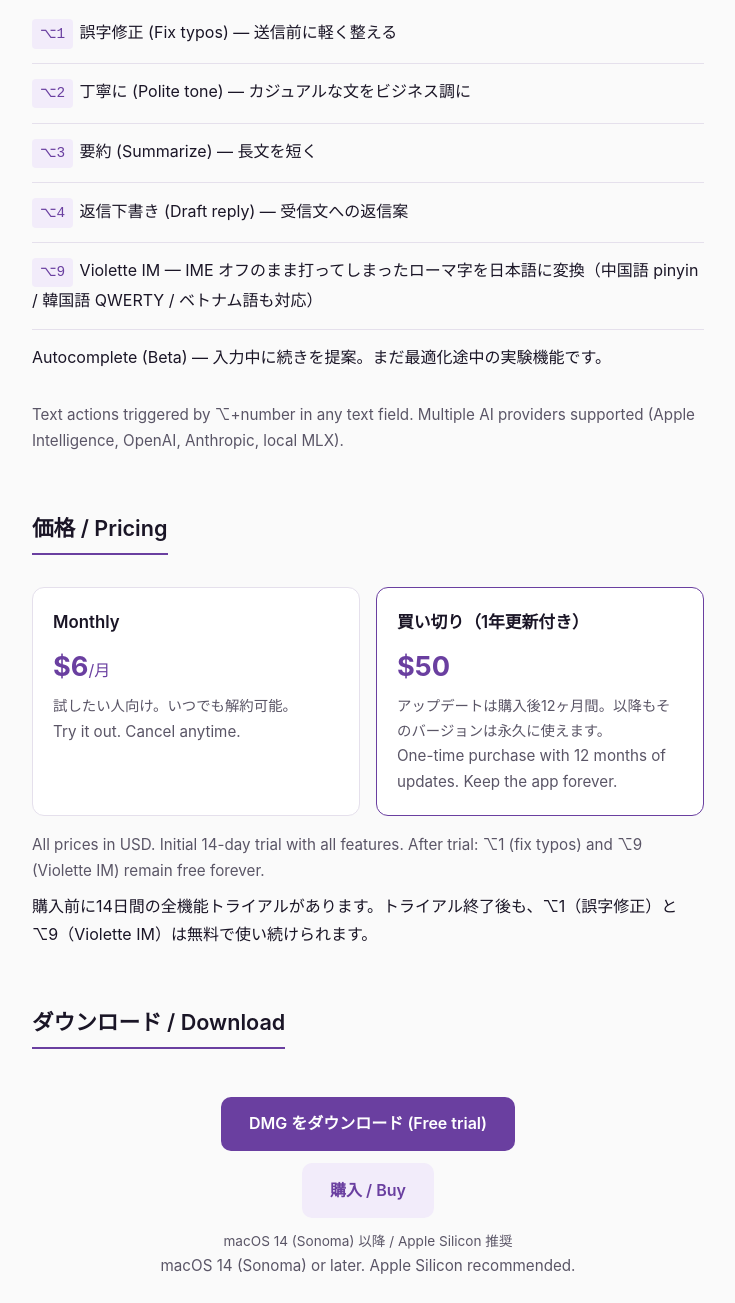
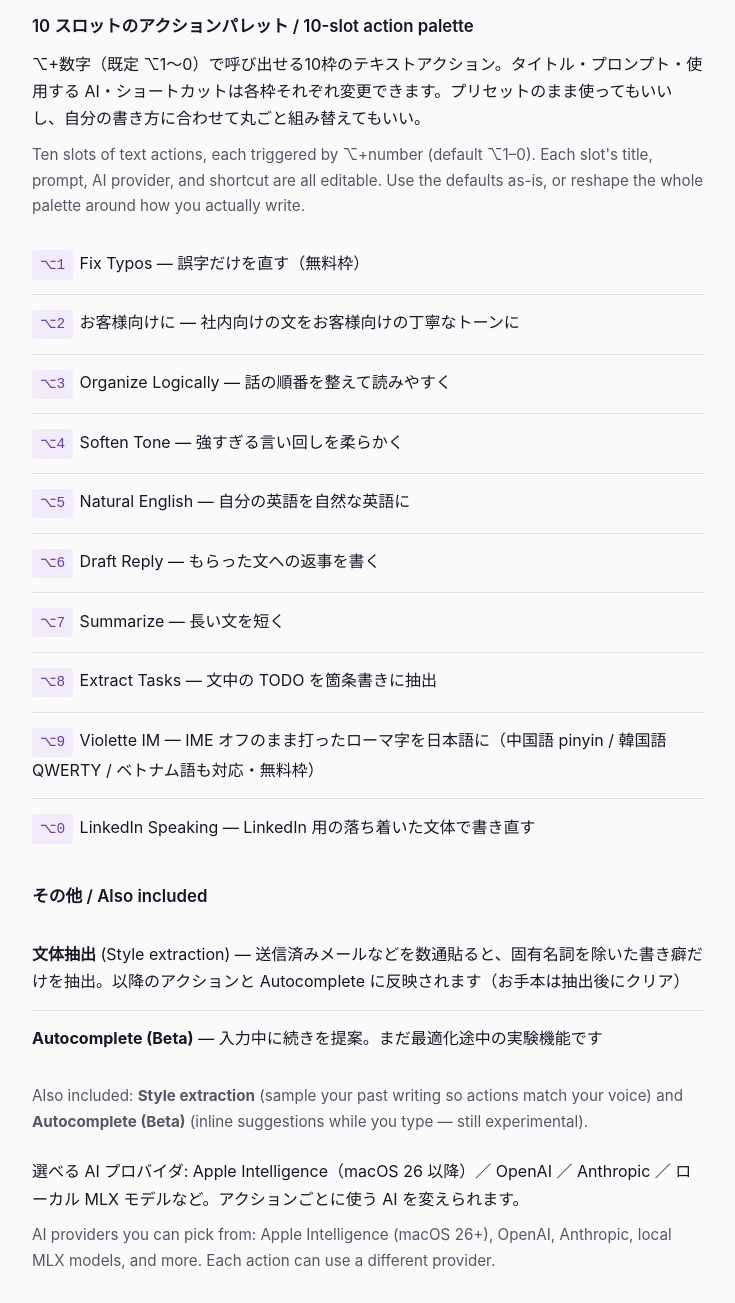
Before and after one commit to tmknzz/violette-web, a plain HTML site: page index.html in a window 1280 px wide. Shown: the part 777-2080 px from the top of the page, without its empty margins (272-1007 px from the left). Drawn offline with Linux system fonts and the light colour scheme.

Commit message:
fix: 機能セクションを実物合わせに全面改訂
アプリの設定画面(アクション pane / 文体抽出 pane) を AX 経由で実物確認し、
サイト側の誤記・欠落を修正:

- 誤: ⌥2 丁寧に / ⌥3 要約 / ⌥4 返信下書き
  正: ⌥2 お客様向けに / ⌥3 Organize Logically / ⌥4 Soften Tone
- 欠落していた ⌥5 Natural English / ⌥6 Draft Reply / ⌥7 Summarize /
  ⌥8 Extract Tasks / ⌥0 LinkedIn Speaking を追加
- 「10 スロットのアクションパレット、各枠タイトル・プロンプト・AI・
  ショートカット編集可能」であることを本文で明示
- 文体抽出: 「学習」→「抽出」に修正、固有名詞除外・お手本クリアの
  プライバシー配慮とアクション/Autocomplete 両方に反映される旨を追加
- AI プロバイダ選択（Apple Intelligence / OpenAI / Anthropic / MLX 等）
  をアクションごとに切替可能な旨を追加

```diff
--- a/index.html
+++ b/index.html
@@ -26,15 +26,34 @@
 
 <section id="features">
   <h2>主な機能 / Features</h2>
+
+  <h3>10 スロットのアクションパレット / 10-slot action palette</h3>
+  <p>⌥+数字（既定 ⌥1〜0）で呼び出せる10枠のテキストアクション。タイトル・プロンプト・使用する AI・ショートカットは各枠それぞれ変更できます。プリセットのまま使ってもいいし、自分の書き方に合わせて丸ごと組み替えてもいい。</p>
+  <p class="en">Ten slots of text actions, each triggered by ⌥+number (default ⌥1–0). Each slot's title, prompt, AI provider, and shortcut are all editable. Use the defaults as-is, or reshape the whole palette around how you actually write.</p>
+
   <ul class="features">
-    <li><span class="kbd">⌥1</span>誤字修正 (Fix typos) — 送信前に軽く整える</li>
-    <li><span class="kbd">⌥2</span>丁寧に (Polite tone) — カジュアルな文をビジネス調に</li>
-    <li><span class="kbd">⌥3</span>要約 (Summarize) — 長文を短く</li>
-    <li><span class="kbd">⌥4</span>返信下書き (Draft reply) — 受信文への返信案</li>
-    <li><span class="kbd">⌥9</span>Violette IM — IME オフのまま打ってしまったローマ字を日本語に変換（中国語 pinyin / 韓国語 QWERTY / ベトナム語も対応）</li>
-    <li>Autocomplete (Beta) — 入力中に続きを提案。まだ最適化途中の実験機能です。</li>
+    <li><span class="kbd">⌥1</span>Fix Typos — 誤字だけを直す（無料枠）</li>
+    <li><span class="kbd">⌥2</span>お客様向けに — 社内向けの文をお客様向けの丁寧なトーンに</li>
+    <li><span class="kbd">⌥3</span>Organize Logically — 話の順番を整えて読みやすく</li>
+    <li><span class="kbd">⌥4</span>Soften Tone — 強すぎる言い回しを柔らかく</li>
+    <li><span class="kbd">⌥5</span>Natural English — 自分の英語を自然な英語に</li>
+    <li><span class="kbd">⌥6</span>Draft Reply — もらった文への返事を書く</li>
+    <li><span class="kbd">⌥7</span>Summarize — 長い文を短く</li>
+    <li><span class="kbd">⌥8</span>Extract Tasks — 文中の TODO を箇条書きに抽出</li>
+    <li><span class="kbd">⌥9</span>Violette IM — IME オフのまま打ったローマ字を日本語に（中国語 pinyin / 韓国語 QWERTY / ベトナム語も対応・無料枠）</li>
+    <li><span class="kbd">⌥0</span>LinkedIn Speaking — LinkedIn 用の落ち着いた文体で書き直す</li>
   </ul>
-  <p class="en">Text actions triggered by ⌥+number in any text field. Multiple AI providers supported (Apple Intelligence, OpenAI, Anthropic, local MLX).</p>
+
+  <h3>その他 / Also included</h3>
+  <ul class="features">
+    <li><strong>文体抽出</strong> (Style extraction) — 送信済みメールなどを数通貼ると、固有名詞を除いた書き癖だけを抽出。以降のアクションと Autocomplete に反映されます（お手本は抽出後にクリア）</li>
+    <li><strong>Autocomplete (Beta)</strong> — 入力中に続きを提案。まだ最適化途中の実験機能です</li>
+  </ul>
+
+  <p class="en">Also included: <strong>Style extraction</strong> (sample your past writing so actions match your voice) and <strong>Autocomplete (Beta)</strong> (inline suggestions while you type — still experimental).</p>
+
+  <p style="margin-top:1.5rem">選べる AI プロバイダ: Apple Intelligence（macOS 26 以降）／ OpenAI ／ Anthropic ／ ローカル MLX モデルなど。アクションごとに使う AI を変えられます。</p>
+  <p class="en">AI providers you can pick from: Apple Intelligence (macOS 26+), OpenAI, Anthropic, local MLX models, and more. Each action can use a different provider.</p>
 </section>
 
 <section id="pricing">
```
